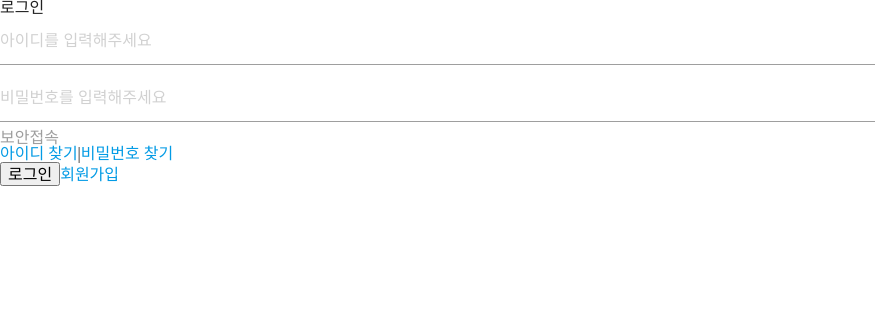
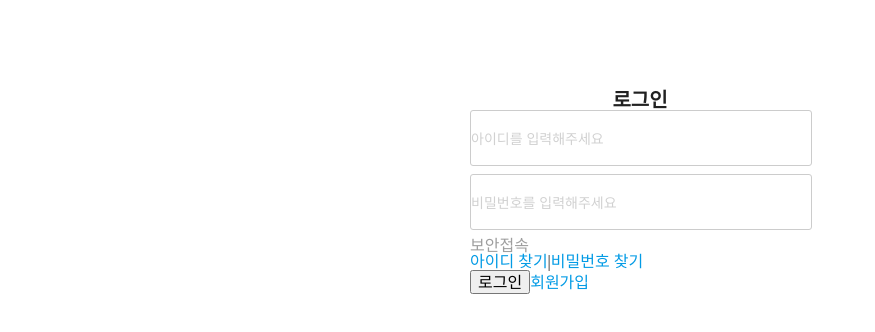
Before and after one commit to wecode-bootcamp-korea/13-brokurly-frontend, a React (Create React App) app: page / in a window 1280 px wide. Shown: the top 332 px of the page, without its empty margins (0-875 px from the left). Built offline with nearby package versions, Linux system fonts and the light colour scheme.

Commit message:
Add: Search Id/Pw

```diff
--- /dev/null
+++ b/src/Pages/Login/IdSearch/IdSearch.component.js
@@ -0,0 +1,46 @@
+import React, { Component } from "react";
+
+import "./IdSearch.styles.scss";
+
+class IdSearch extends Component {
+  constructor() {
+    super();
+    this.state = {
+      userName: "",
+      userEmail: "",
+    };
+  }
+
+  handleNameEmail = (e) => {
+    this.setState({ [e.target.name]: e.target.value });
+  };
+
+  render() {
+    return (
+      <div className="IdSearch">
+        <h3 className="title">아이디 찾기</h3>
+        <form className="search-id-form">
+          <strong>이름</strong>
+          <input
+            className="user-name-input"
+            name="userName"
+            type="text"
+            placeholder="고객님의 이름을 입력해주세요"
+            onChange={this.handleNameEmail}
+          />
+          <strong>이메일</strong>
+          <input
+            className="user-email-input"
+            name="userEmail"
+            type="text"
+            placeholder="가입 시 등록하신 이메일 주소를 입력해주세요"
+            onChange={this.handleNameEmail}
+          />
+          <button className="search-id-button">확인</button>
+        </form>
+      </div>
+    );
+  }
+}
+
+export default IdSearch;
--- a/src/Pages/Login/Login.component.js
+++ b/src/Pages/Login/Login.component.js
@@ -19,6 +19,7 @@ class Login extends Component {
   render() {
     return (
       <div className="Login">
+        <div className="login-container">
           <h3 className="login-title">로그인</h3>
           <form className="login-form">
             <input
@@ -27,14 +28,14 @@ class Login extends Component {
               type="text"
               placeholder="아이디를 입력해주세요"
               onChange={this.handleIdPwd}
-          ></input>
+            />
             <input
               className="pwd-input"
               name="userPwd"
               type="text"
               placeholder="비밀번호를 입력해주세요"
               onChange={this.handleIdPwd}
-          ></input>
+            />
             <div className="check-and-search">
               <div className="check">
                 <label htmlFor="connect-type">
@@ -52,6 +53,7 @@ class Login extends Component {
             <Link className="moveSingup">회원가입</Link>
           </form>
         </div>
+      </div>
     );
   }
 }
--- a/src/Pages/Login/Login.styles.scss
+++ b/src/Pages/Login/Login.styles.scss
@@ -1,3 +1,25 @@
 .Login {
-  margin: 0;
+  .login-container {
+    margin: 0 auto;
+    padding-top: 90px;
+    width: 340px;
+    height: 442px;
+    .login-title {
+      font-weight: 800;
+      font-size: 20px;
+      text-align: center;
+    }
+    .login-form {
+      width: 100%;
+      input {
+        height: 54px;
+        border: 1px solid #ccc;
+        border-radius: 3px;
+        background-color: #fff;
+        font-size: 14px;
+        line-height: 20px;
+        outline: none;
+      }
+    }
+  }
 }
--- /dev/null
+++ b/src/Pages/Login/pwdSearch/PwdSearch.component.js
@@ -0,0 +1,52 @@
+import React, { Component } from "react";
+
+import "./PwdSearch.styles.scss";
+
+class PwdSearch extends Component {
+  constructor() {
+    super();
+    this.state = {
+      userName: "",
+      userId: "",
+      userEmail: "",
+    };
+  }
+
+  handleNameIdEmail = (e) => {
+    this.setState({ [e.target.name]: e.target.value });
+  };
+
+  render() {
+    return (
+      <div className="IdSearch">
+        <h3 className="title">비밀번호 찾기</h3>
+        <form className="search-id-form">
+          <strong>이름</strong>
+          <input
+            className="user-name-input"
+            name="userName"
+            type="text"
+            onChange={this.handleNameIdEmail}
+          />
+          <strong>아이디</strong>
+          <input
+            className="user-id-input"
+            name="userId"
+            type="text"
+            onChange={this.handleNameIdEmail}
+          />
+          <strong>이메일</strong>
+          <input
+            className="user-email-input"
+            name="userEmail"
+            type="text"
+            onChange={this.handleNameIdEmail}
+          />
+          <button className="search-pwd-button">찾기</button>
+        </form>
+      </div>
+    );
+  }
+}
+
+export default PwdSearch;
--- a/src/Pages/Main/Main.component.js
+++ b/src/Pages/Main/Main.component.js
@@ -1,11 +1,17 @@
 import React, { Component } from "react";
+import IdSearch from "../Login/IdSearch/IdSearch.component";
 import Login from "../Login/Login.component";
+import PwdSearch from "../Login/pwdSearch/PwdSearch.component";
 
 import "./Main.styles.scss";
 
 class Main extends Component {
   render() {
-    return <Login />;
+    return (
+      <Login />
+      // <IdSearch />
+      // <PwdSearch />
+    );
   }
 }
 
```
Also changed, not shown: src/Pages/Login/IdSearch/IdSearch.styles.scss (added), src/Pages/Login/pwdSearch/PwdSearch.styles.scss (added). Lines whose indentation alone changed are shown as unchanged.
